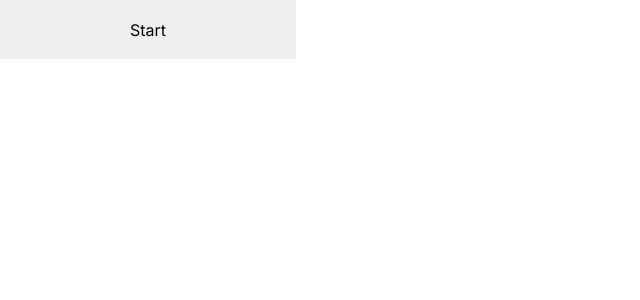
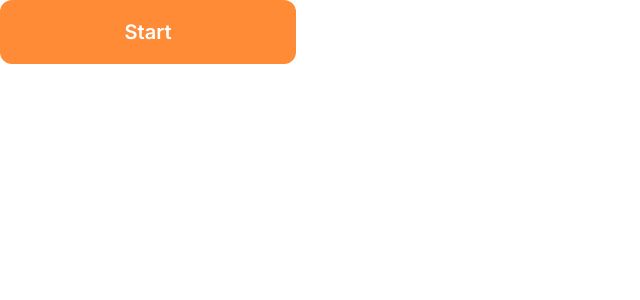
Before and after one commit to edvein-rin/who-wants-to-be-a-millionaire, a Next.js app: page / in a window 1280 px wide. Shown: the top 300 px of the page, without its empty margins (0-640 px from the left). Built offline with nearby package versions, Linux system fonts and the light colour scheme.

Commit message:
feat: style `Button` component

```diff
--- a/src/modules/shared/ui/Button/styles.module.css
+++ b/src/modules/shared/ui/Button/styles.module.css
@@ -1,4 +1,34 @@
 .root {
-  padding: 21px 24px 20px 24px;
-  width: 296px;
+  padding: 16px 24px 16px 24px;
+  width: 288px;
+
+  border-radius: 12px;
+  background-color: var(--orange-100);
+
+  color: var(--white-100);
+  font-weight: 600;
+  letter-spacing: 0;
+  font-size: 14px;
+  line-height: 16px;
+
+  transition: background-color 150ms;
+
+  &:hover {
+    background-color: var(--orange-80);
+  }
+
+  &:active,
+  &:focus {
+    background-color: var(--orange-120);
+  }
 }
+
+@media (min-width: 1280px) {
+  .root {
+    padding: 21px 24px 20px 24px;
+    width: 296px;
+
+    font-size: 20px;
+    line-height: 23px;
+  }
+}
```
